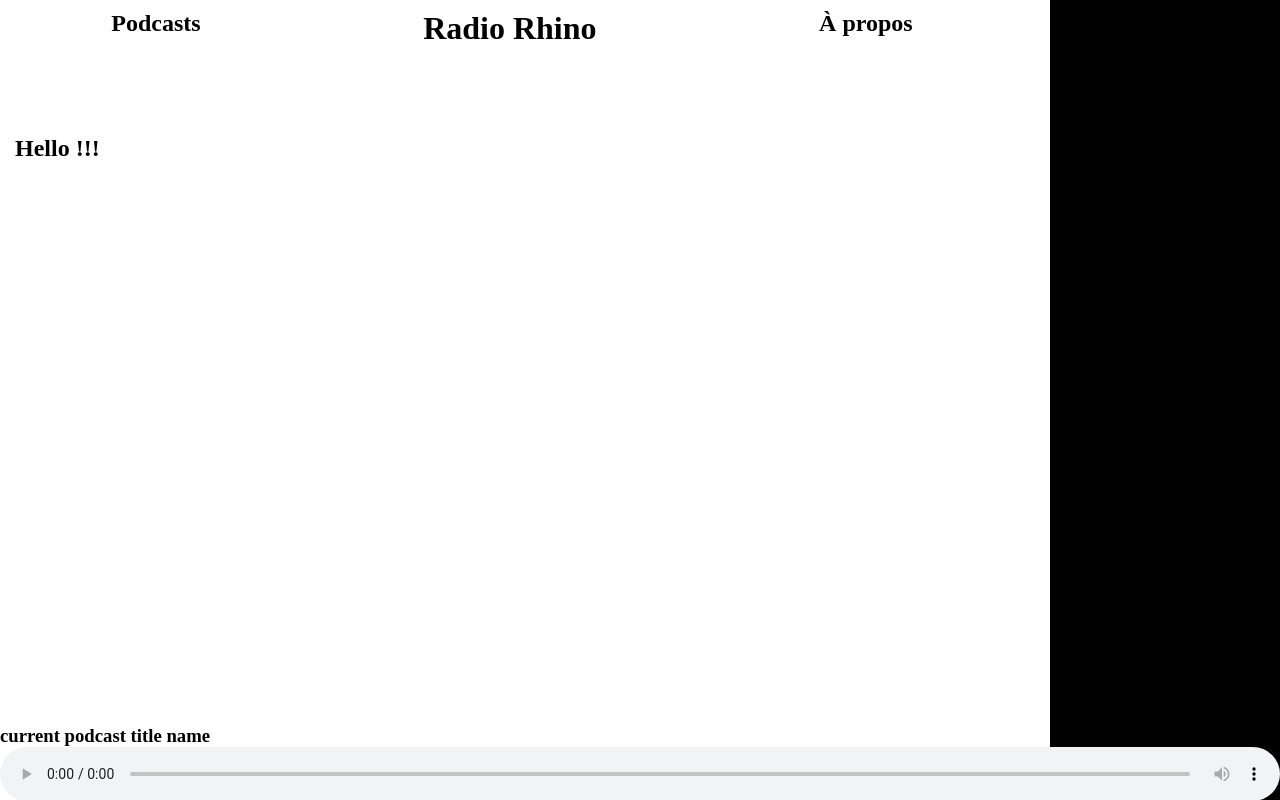
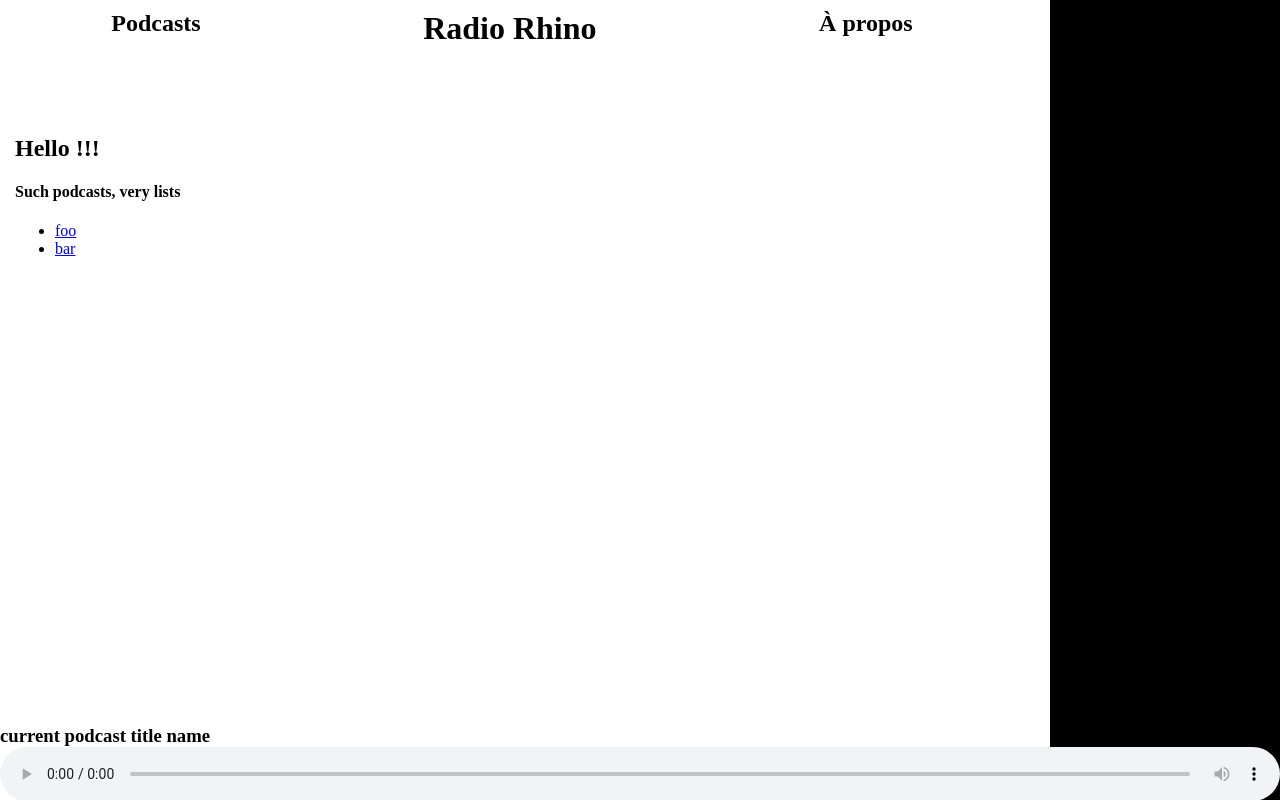
Before and after one commit to hackstub/RhinoRadioCMS, a Flask app: page / in a window 1280 px wide. Run offline with Flask 2, Linux system fonts and the light colour scheme.

Commit message:
Adding dummy podcast list

```diff
--- a/app/templates/index.html
+++ b/app/templates/index.html
@@ -2,4 +2,10 @@
 
 {% block main %}
 <h2>Hello !!!</h2>
+
+<h4>Such podcasts, very lists</h4>
+<ul>
+    <li><a class="podcast" href="/podcast/foo">foo</a></li>
+    <li><a class="podcast" href="/podcast/bar">bar</a></li>
+</ul>
 {% endblock %}
```
